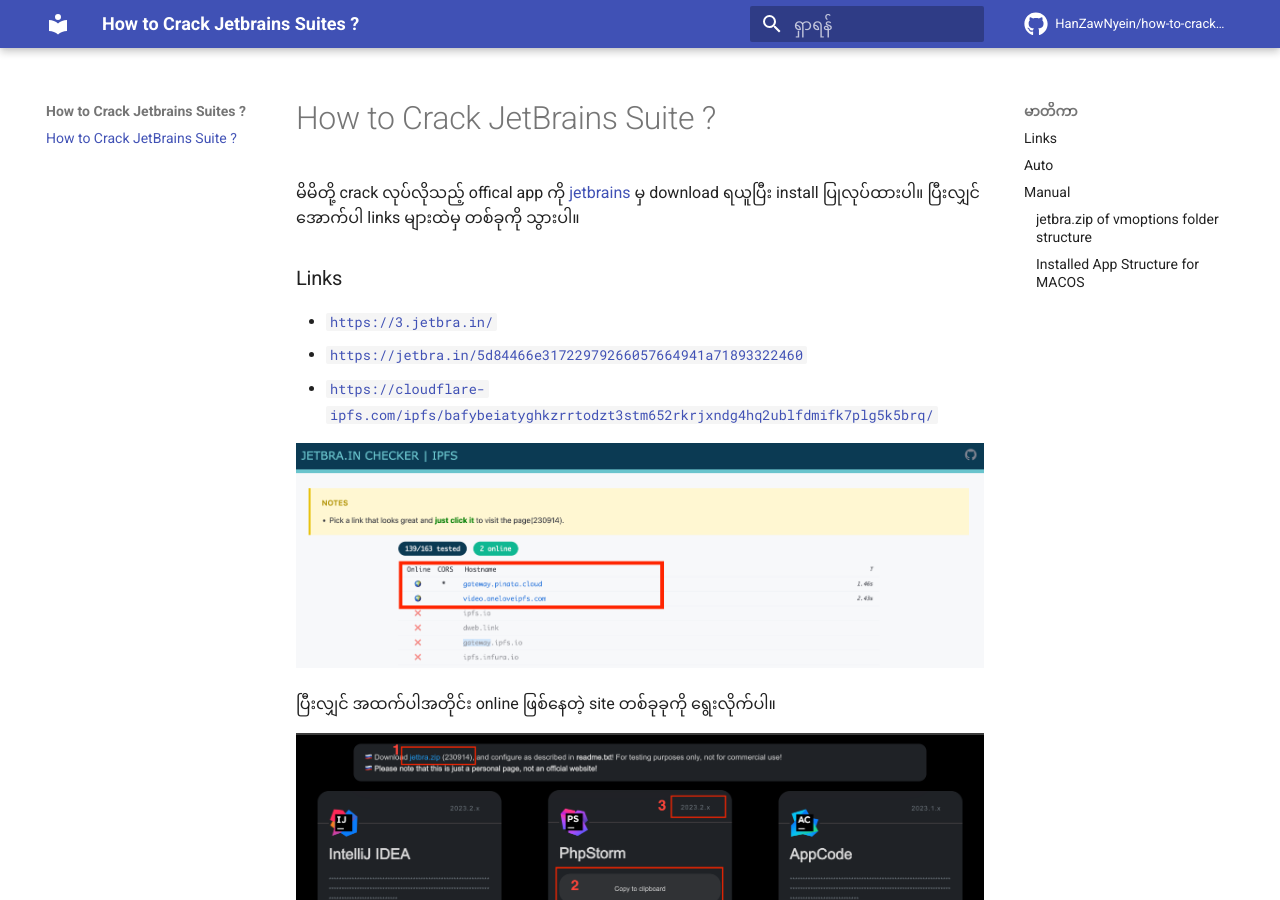
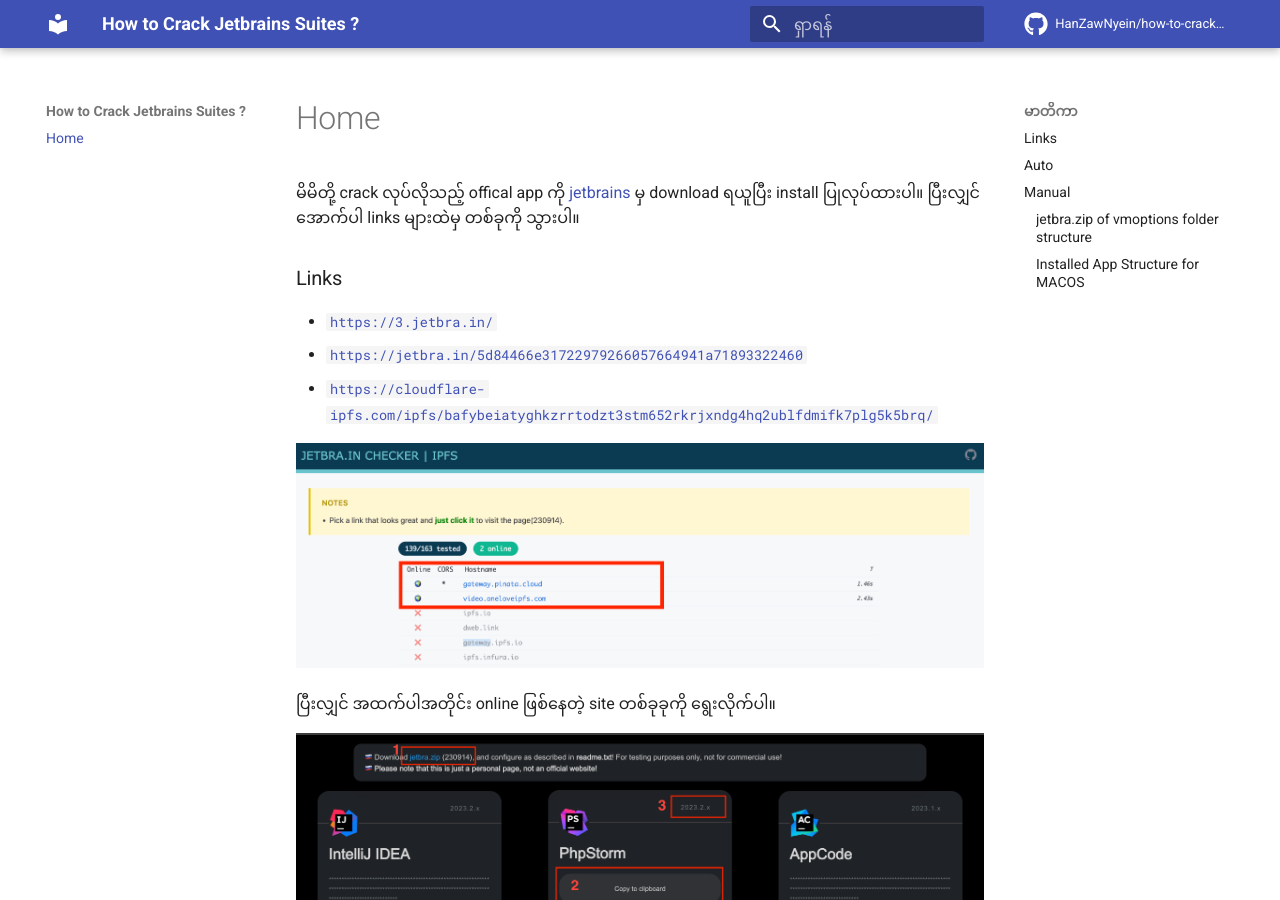
Before and after one commit to HanZawNyein/how-to-crack-jetbrains-suite, an MkDocs documentation site: the page built from docs/index.md, in a window 1280 px wide and 900 px high. Built offline with MkDocs 1.6.1 and Material for MkDocs 9.7.7, drawn with Linux system fonts in a browser that asks for light colours; comment, search, counter and statistics services are not loaded.

Commit message:
[add] diocs

```diff
--- a/docs/index.md
+++ b/docs/index.md
@@ -1,4 +1,4 @@
-# How to Crack JetBrains Suite ?
+[//]: # (# How to Crack JetBrains Suite ?)
 မိမိတို့ crack လုပ်လိုသည့် offical app ကို [jetbrains](https://www.jetbrains.com/) မှ download ရယူပြီး install ပြုလုပ်ထားပါ။
 ပြီးလျှင် အောက်ပါ links များထဲမှ တစ်ခုကို သွားပါ။
 
```
